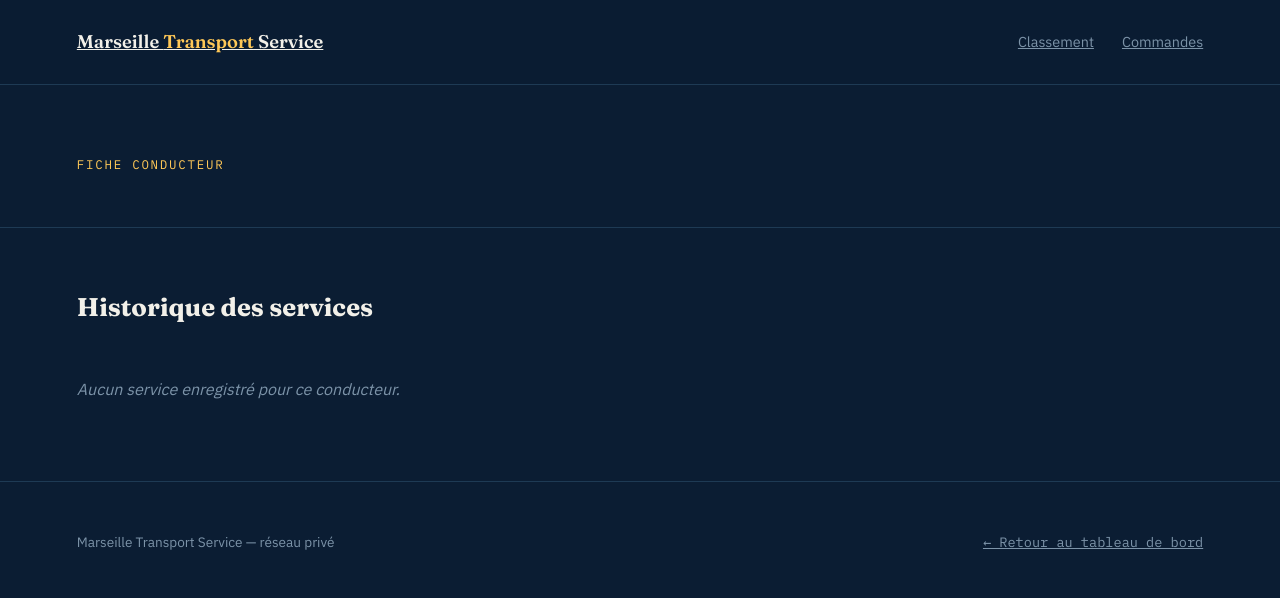
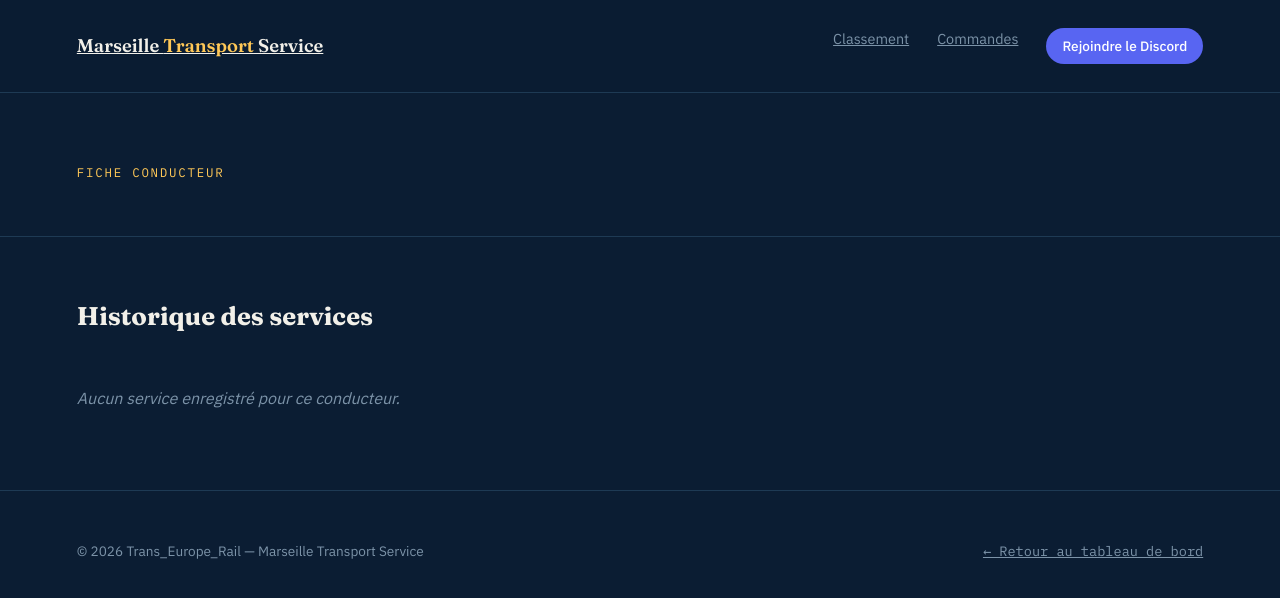
Before and after one commit to Trans-Europe-Rail/Marseille-Transport-Service-, a Flask app: template templates/conducteur.html in a window 1280 px wide. Shown: the top 598 px of the page. Run offline with Flask 3, Linux system fonts and the light colour scheme; the template is opened without the code that fills it, so the values that code supplies are empty.

Commit message:
Add Discord button and update footer information
Added a Discord button link and updated footer text.

```diff
--- a/templates/conducteur.html
+++ b/templates/conducteur.html
@@ -32,6 +32,7 @@
   .page-head h1 { font-size: clamp(2rem, 5vw, 3.2rem); font-weight: 600; }
 
   .stat-row { padding: 40px 6vw; display: flex; gap: 60px; flex-wrap: wrap; border-bottom: 1px solid var(--surface-line); }
+  .stat { }
   .stat .val { font-family: 'Fraunces', serif; font-size: 2.2rem; font-weight: 600; color: var(--sky); }
   .stat .lbl { font-family: 'IBM Plex Mono', monospace; font-size: 0.75rem; color: var(--muted); text-transform: uppercase; letter-spacing: 0.06em; margin-top: 4px; }
 
@@ -54,6 +55,13 @@
     padding: 50px 6vw; display: flex; justify-content: space-between; align-items: center;
     color: var(--muted); font-size: 0.85rem; flex-wrap: wrap; gap: 12px; border-top: 1px solid var(--surface-line);
   }
+
+  .discord-btn {
+    background: #5865F2; color: #fff; padding: 8px 16px; border-radius: 20px;
+    font-size: 0.85rem; font-weight: 500; text-decoration: none;
+    display: inline-flex; align-items: center; gap: 6px; transition: filter 0.15s;
+  }
+  .discord-btn:hover { filter: brightness(1.1); }
 </style>
 </head>
 <body>
@@ -63,6 +71,7 @@
   <div class="links">
     <a href="/#classement">Classement</a>
     <a href="/commandes">Commandes</a>
+    <a class="discord-btn" href="https://discord.gg/TON-INVITATION-ICI" target="_blank" rel="noopener">Rejoindre le Discord</a>
   </div>
 </nav>
 
@@ -111,7 +120,7 @@
 </section>
 
 <footer>
-  <div>Marseille Transport Service — réseau privé</div>
+  <div>© 2026 Trans_Europe_Rail — Marseille Transport Service</div>
   <div class="mono"><a href="/">← Retour au tableau de bord</a></div>
 </footer>
 
```
